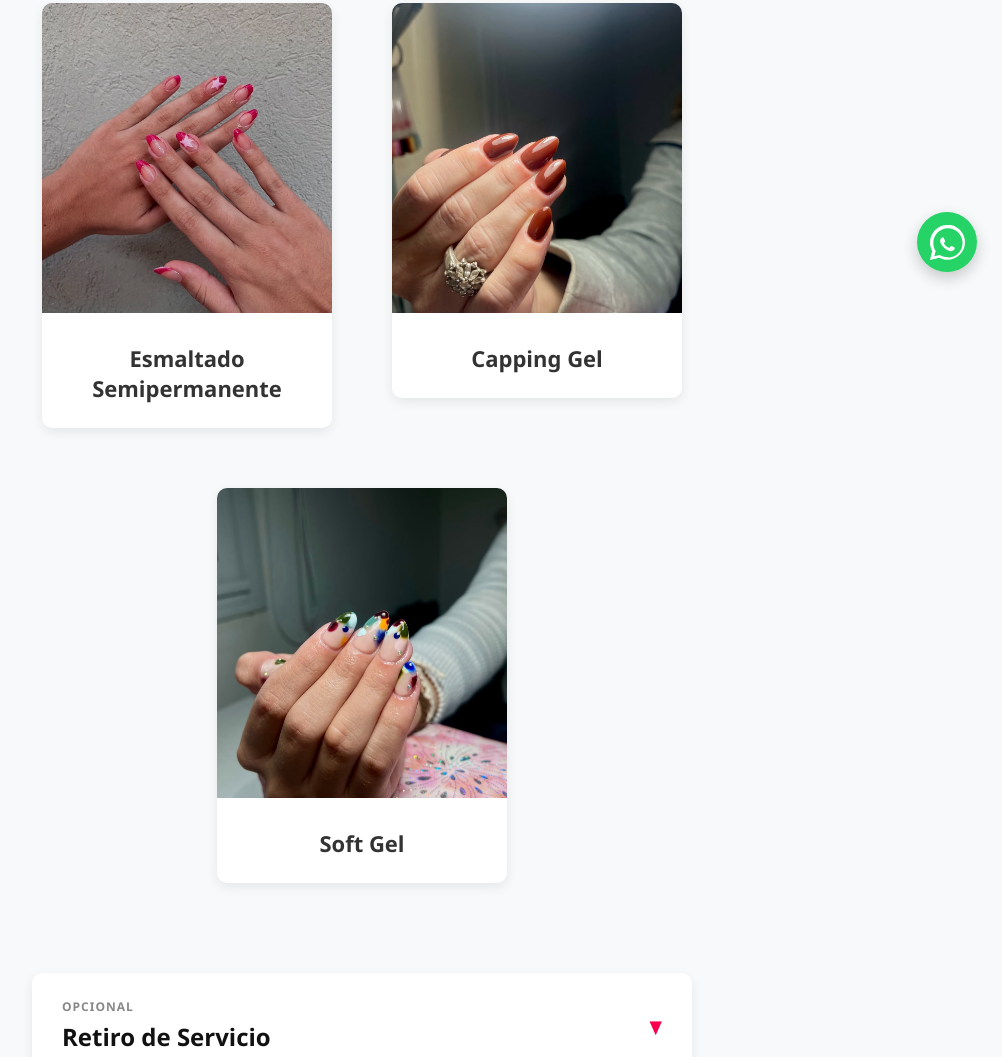
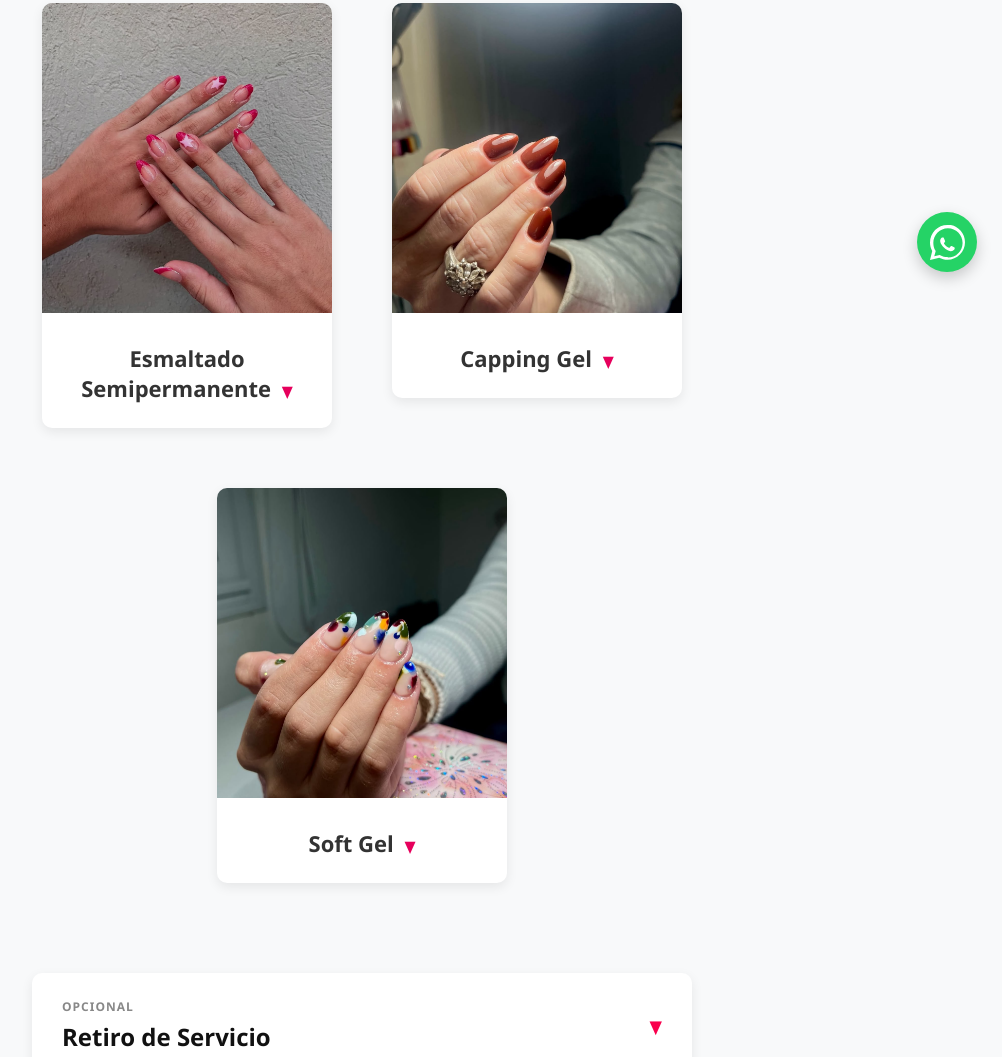
Before and after one commit to joaquinalonso1/halo-nails, a plain HTML site: page index.html in a window 1280 px wide. Shown: the part 503-1560 px from the top of the page, without its empty margins (278-1280 px from the left). Drawn offline with Linux system fonts and the light colour scheme.

Commit message:
mejor visualizacion

```diff
--- a/index.html
+++ b/index.html
@@ -31,7 +31,7 @@
         <div class="tarjeta" onclick="toggleTarjeta(this)">
             <img src="imagenes/esmaltado.jpg" alt="Esmaltado Semipermanente">
             <div class="info-tarjeta">
-                <h2>Esmaltado Semipermanente</h2>
+                <h2>Esmaltado Semipermanente <span style="color: #e6005c; font-size: 16px; margin-left: 5px;">▼</span></h2>
                 <div class="contenido-oculto" onclick="event.stopPropagation()">
                     <p>Es una técnica de esmaltado que dura más que un esmalte común. Es ideal para uñas sanas y fuertes, ya que no las refuerza, solo aporta color y brillo duradero. Si tus uñas son muy débiles o se quiebran fácilmente, es mejor optar por un refuerzo como el capping. Se recomienda renovarlo cada 2 semanas.</p>
                     <div class="opciones-precio">
@@ -47,7 +47,7 @@
         <div class="tarjeta" onclick="toggleTarjeta(this)">
             <img src="imagenes/capping.jpg" alt="Capping Gel">
             <div class="info-tarjeta">
-                <h2>Capping Gel</h2>
+                <h2>Capping Gel <span style="color: #e6005c; font-size: 16px; margin-left: 5px;">▼</span></h2>
                 <div class="contenido-oculto" onclick="event.stopPropagation()">
                     <p>El capping es una capa de gel que fortalece la uña natural, evitando que se quiebre o descame. Es ideal para uñas débiles o frágiles, ya que las protege sin agregar largo. Se recomienda renovarlo cada 3 semanas.</p>
                     <div class="opciones-precio">
@@ -63,7 +63,7 @@
         <div class="tarjeta" onclick="toggleTarjeta(this)">
             <img src="imagenes/softgel.jpg" alt="Soft Gel">
             <div class="info-tarjeta">
-                <h2>Soft Gel</h2>
+                <h2>Soft Gel <span style="color: #e6005c; font-size: 16px; margin-left: 5px;">▼</span></h2>
                 <div class="contenido-oculto" onclick="event.stopPropagation()">
                     <p>El soft gel es una técnica de extensiones que aporta largo y resistencia sin dañar la uña natural. Su durabilidad es de 3 a 4 semanas, dependiendo del crecimiento de la uña.</p>
                     <div class="opciones-precio">
```
